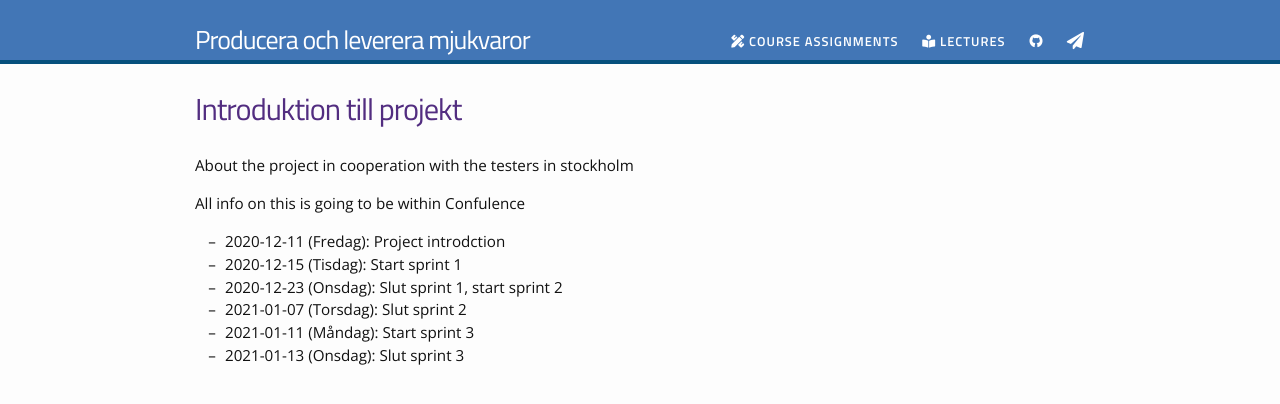
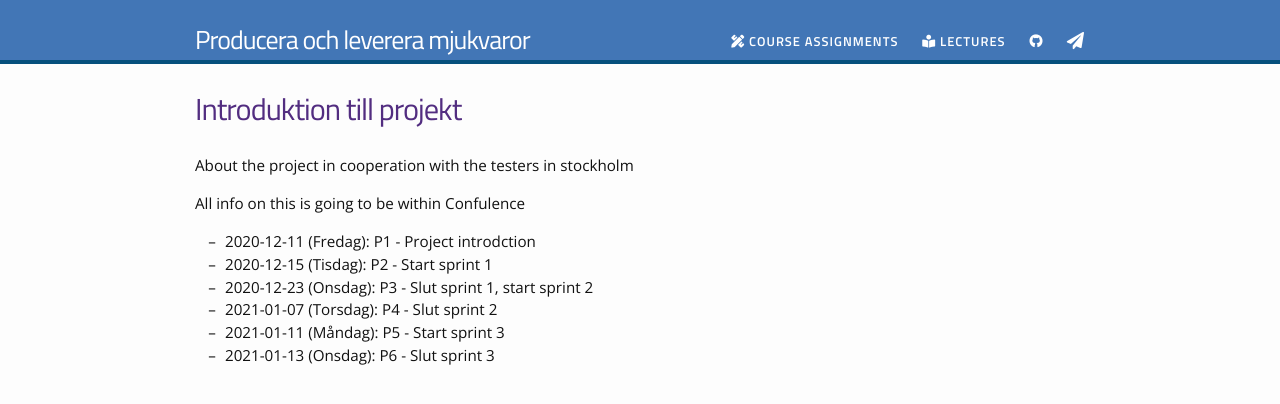
Before and after one commit to PGBSNH19/course-producera-leverera, a Jekyll site: the page built from lectures/project.md, in a window 1280 px wide. Shown: the top 404 px of the page. Built offline with Jekyll 4.4.1, drawn with Linux system fonts in a browser that asks for light colours; nearby versions of some CDN libraries.

```diff
--- a/lectures/project.md
+++ b/lectures/project.md
@@ -8,9 +8,9 @@ About the project in cooperation with the testers in stockholm
 
 All info on this is going to be within Confulence
 
-* 2020-12-11 (Fredag): Project introdction
-* 2020-12-15 (Tisdag): Start sprint 1
-* 2020-12-23 (Onsdag): Slut sprint 1, start sprint 2
-* 2021-01-07 (Torsdag): Slut sprint 2
-* 2021-01-11 (Måndag): Start sprint 3
-* 2021-01-13 (Onsdag): Slut sprint 3
+* 2020-12-11 (Fredag): P1 - Project introdction
+* 2020-12-15 (Tisdag): P2 - Start sprint 1
+* 2020-12-23 (Onsdag): P3 - Slut sprint 1, start sprint 2
+* 2021-01-07 (Torsdag): P4 - Slut sprint 2
+* 2021-01-11 (Måndag): P5 - Start sprint 3
+* 2021-01-13 (Onsdag): P6 - Slut sprint 3
```
Also changed, not shown: _data/lectures.yml (+4 -4 lines).
